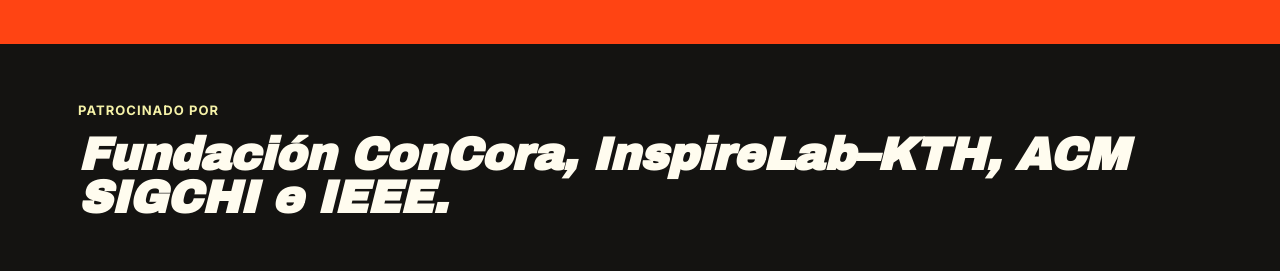
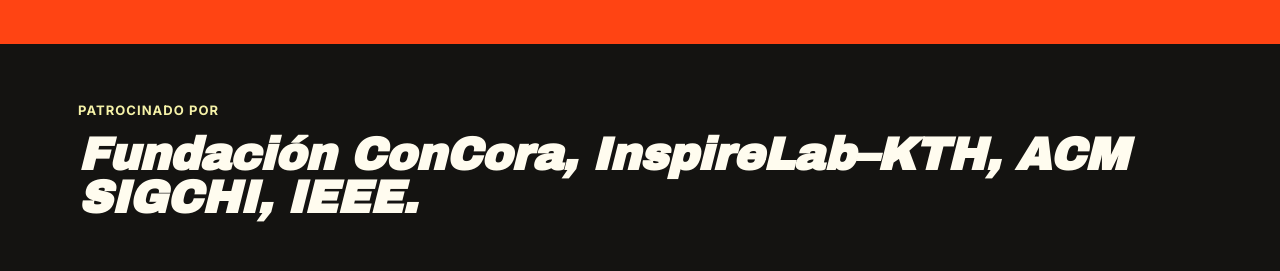
Before and after one commit to alejaale/interaccion-curso, a plain HTML site: page index.html in a window 1280 px wide. Shown: the part 3740-4011 px from the top of the page. Drawn offline with Linux system fonts and the light colour scheme.

Commit message:
Update index.html

```diff
--- a/index.html
+++ b/index.html
@@ -505,7 +505,7 @@
 <section class="perks">
   <div class="wrap">
     <div class="section-label">Patrocinado por</div>
-    <h2 class="section-title">Fundación ConCora, InspireLab–KTH, ACM SIGCHI e IEEE.</h2>
+    <h2 class="section-title">Fundación ConCora, InspireLab–KTH, ACM SIGCHI, IEEE.</h2>
   </div>
 </section>
 
```
